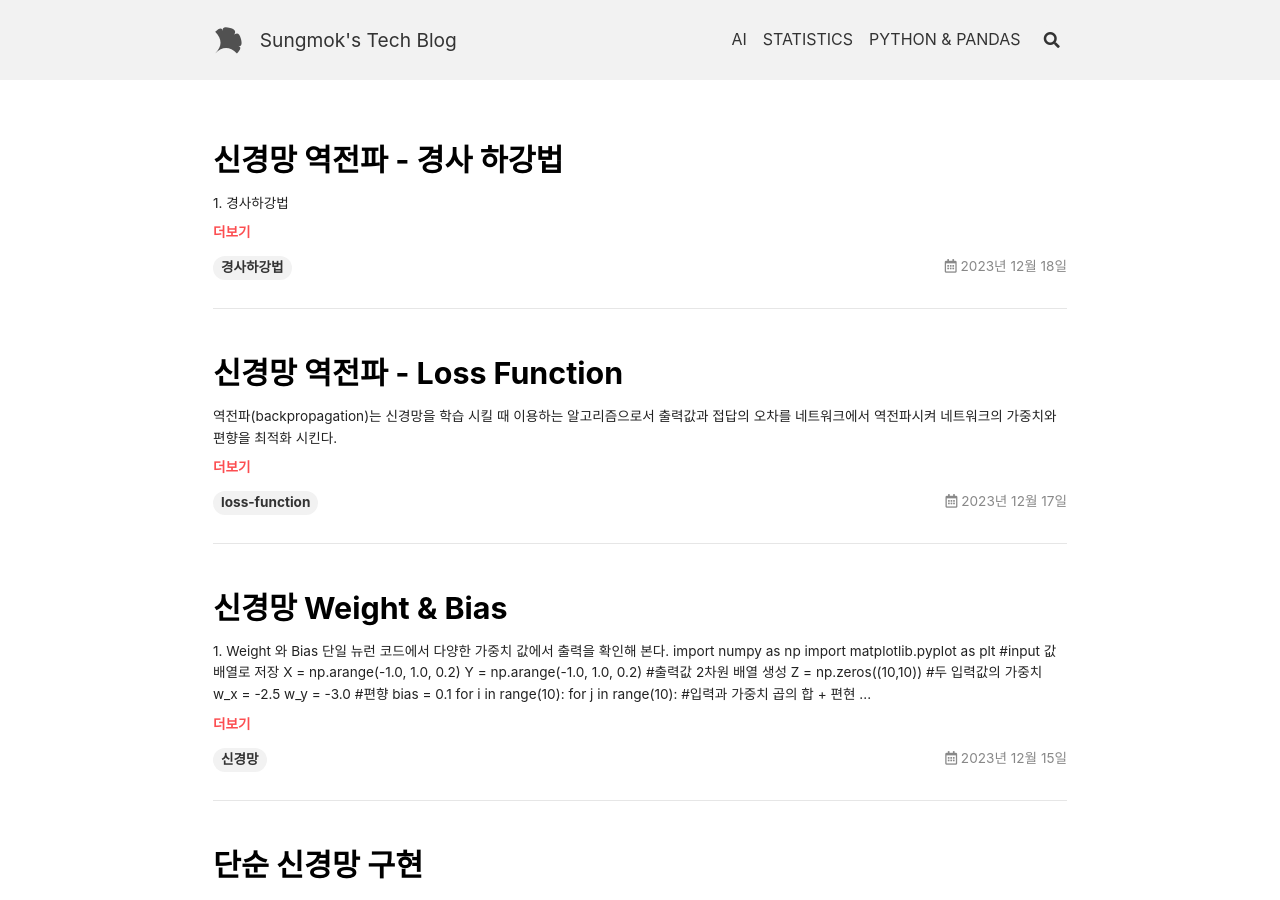
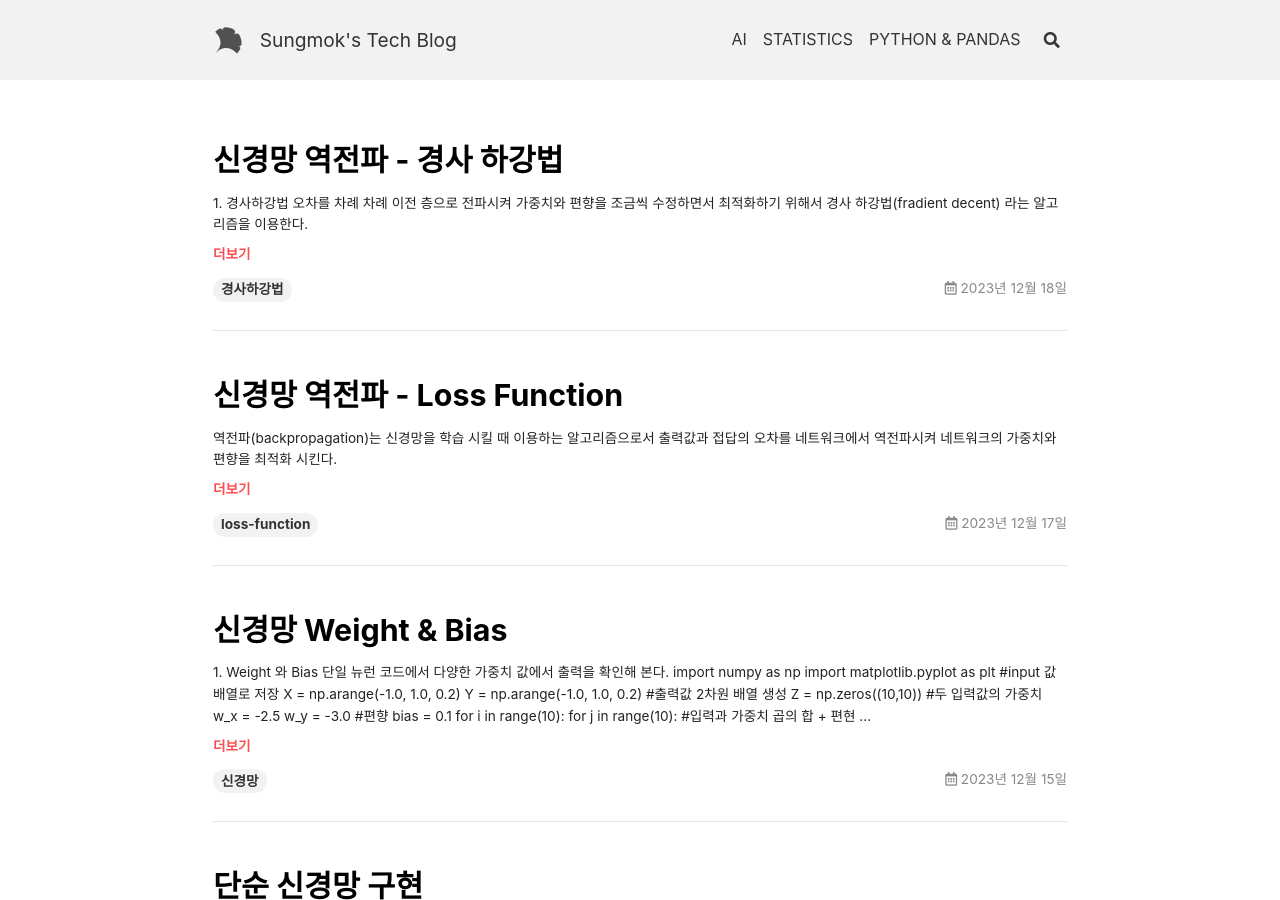
Before and after one commit to mox21c/mox21c.github.io, a Jekyll site: the page built from index.html, in a window 1280 px wide and 900 px high. Built offline with Jekyll 4.4.1, drawn with Linux system fonts in a browser that asks for light colours; nearby versions of some CDN libraries; the list of posts is cut into pages by our own code.

Commit message:
gradient decent

```diff
--- a/_posts/ai/deeplearning/2023-12-18-gradient-decent.md
+++ b/_posts/ai/deeplearning/2023-12-18-gradient-decent.md
@@ -15,3 +15,8 @@ lang: ko
 ---
 
 ## 1. 경사하강법
+오차를 차례 차례 이전 층으로 전파시켜 가중치와 편향을 조금씩 수정하면서 최적화하기 위해서 경사 하강법(fradient decent) 라는 알고리즘을 이용한다.
+<!--more-->
+
+### 경사하강법 개용
+어떤 파라미터 $$x_{k}$$의 변화량에 대한 함수 $$y(x_{1},x_{2}, \cdot \cdot \cdot, x_{k}, \cdot \cdot)$$ 의 변화율, 즉 기울 $$dy/dx_{k}$$
```
